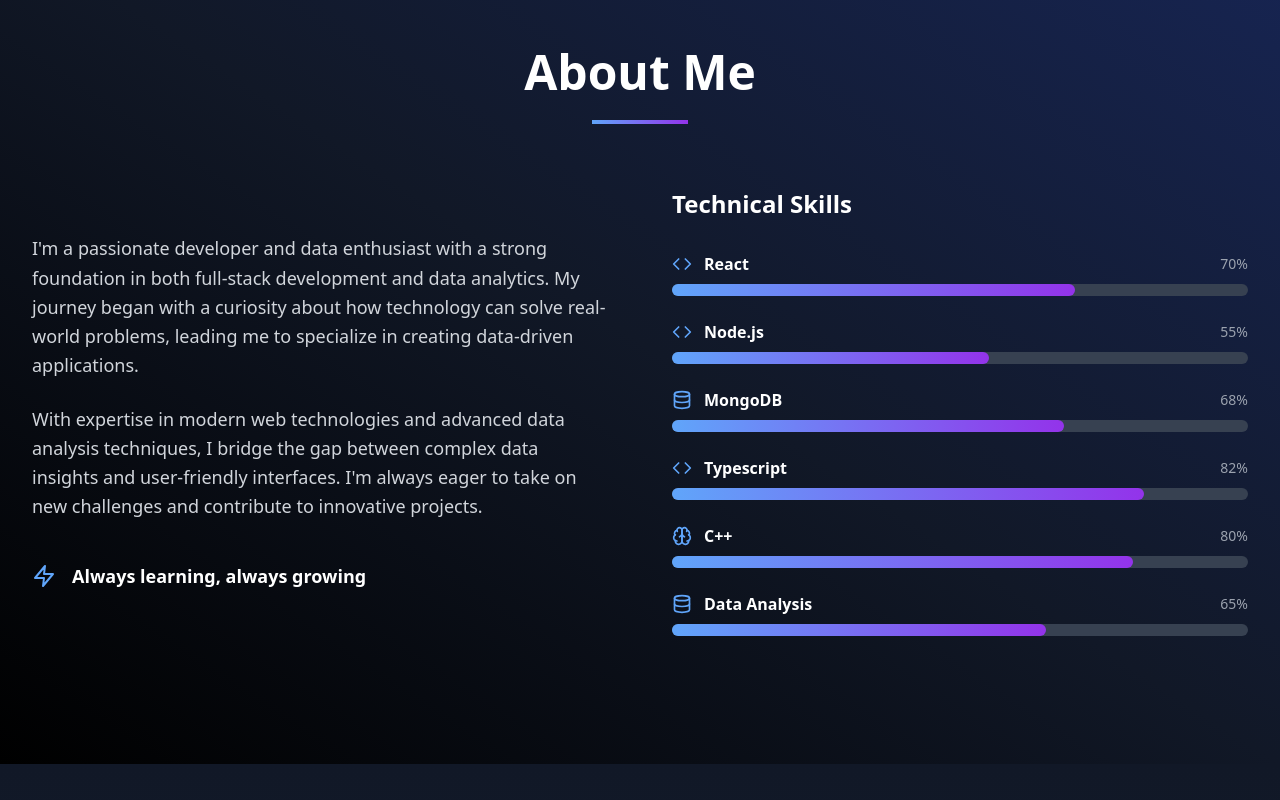
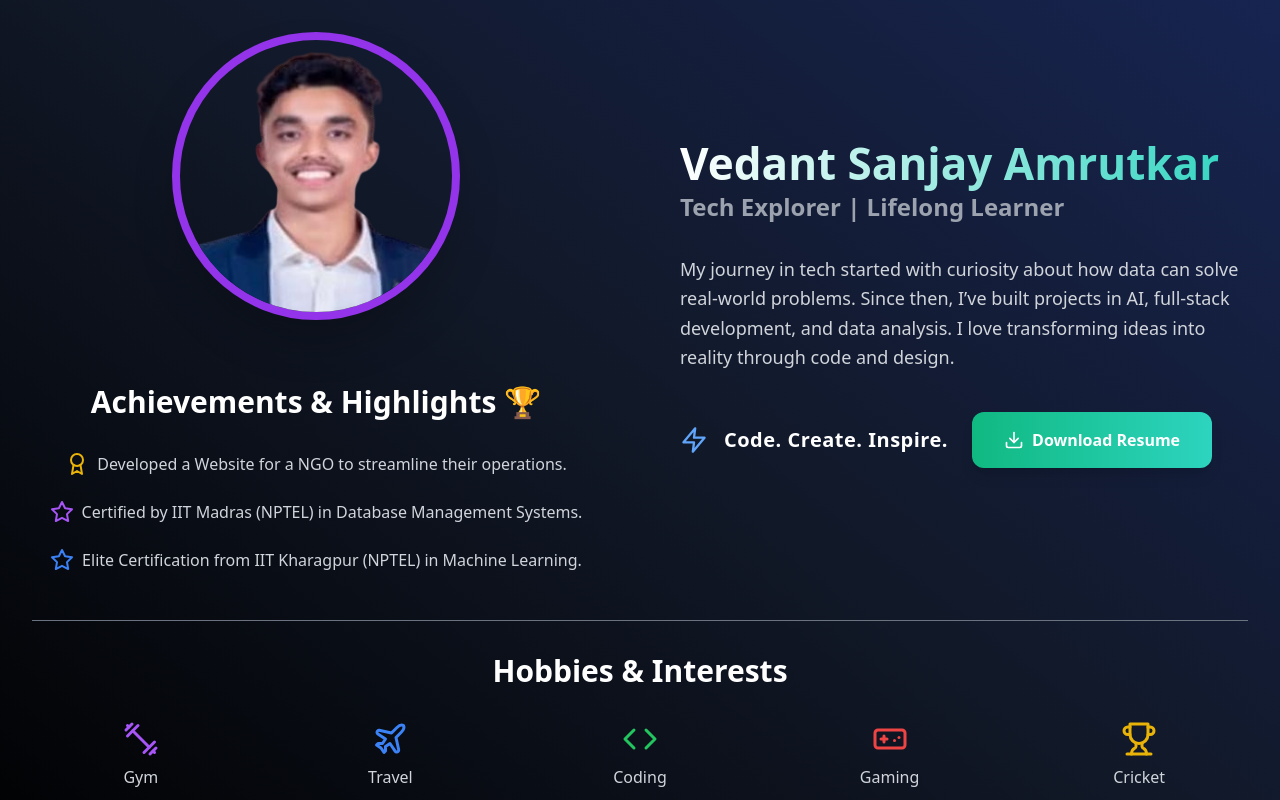
Before and after one commit to vedant-zeus/Portfolio, a React (Vite) app: page / in a window 1280 px wide. Shown: the part 880-1680 px from the top of the page. Built offline with nearby package versions, Linux system fonts and the light colour scheme.

Commit message:
about me changed

```diff
--- a/src/components/About.tsx
+++ b/src/components/About.tsx
@@ -1,106 +1,175 @@
 import React from 'react';
-import { Code, Database, Brain, Zap } from 'lucide-react';
+import {
+  Zap, Award, Star, Plane, Code, Gamepad,
+  Dumbbell, Trophy , Download
+} from 'lucide-react';
 import { useTheme } from '../contexts/ThemeContext';
 
 const About: React.FC = () => {
   const { isDark } = useTheme();
 
-  const skills = [
-    { name: 'React', icon: Code, level: 70 },
-    { name: 'Node.js', icon: Code, level: 55 },
-    { name: 'MongoDB', icon: Database, level: 68 },
-    { name: 'Typescript', icon: Code, level: 82 },
-    { name: 'C++', icon: Brain, level: 80 },
-    { name: 'Data Analysis', icon: Database, level: 65 }
-  ];
-
   return (
-
-    <section id="about"
-      className={`py-32 pt-30 ${
+    <section
+      id="about"
+      className={`py-32 pt-28 ${
         isDark
           ? "bg-gradient-to-tr from-black via-gray-900 to-blue-950"
           : "bg-gradient-to-tr from-gray-50 via-pink-100 to-yellow-100"
       }`}
     >
+      <div className="max-w-7xl mx-auto px-4 sm:px-6 lg:px-8">
 
+        {/* Profile + Bio + Achievements */}
+        <div className="grid lg:grid-cols-2 gap-20 items-center mb-5">
 
-
-      <div className="max-w-7xl mx-auto px-4 sm:px-6 lg:px-8">
-        <div className="text-center mb-16">
-          <h2 className={`text-4xl lg:text-5xl font-bold mb-6 ${
-            isDark ? 'text-white' : 'text-gray-900'
-          }`}>
-            About Me
-          </h2>
-          <div className="w-24 h-1 bg-gradient-to-r from-blue-400 to-purple-600 mx-auto mb-8"></div>
+          {/* Left Side Image + Achievements */}
+          <div className="flex flex-col items-center gap-12">
+            {/* Enlarged Profile Circle */}
+            <div className="relative w-72 h-72 rounded-full overflow-hidden border-8 border-purple-600 shadow-2xl">
+              <img
+                src="/vedant1.png"
+                alt="Profile"
+                className="w-full h-full object-cover"
+              />
             </div>
 
-        <div className="grid lg:grid-cols-2 gap-16 items-center">
-          <div className="space-y-6">
-            <p className={`text-lg leading-relaxed ${
-              isDark ? 'text-gray-300' : 'text-gray-700'
-            }`}>
-              I'm a passionate developer and data enthusiast with a strong foundation in both
-              full-stack development and data analytics. My journey began with a curiosity about
-              how technology can solve real-world problems, leading me to specialize in creating
-              data-driven applications.
-            </p>
-            <p className={`text-lg leading-relaxed ${
-              isDark ? 'text-gray-300' : 'text-gray-700'
-            }`}>
-              With expertise in modern web technologies and advanced data analysis techniques,
-              I bridge the gap between complex data insights and user-friendly interfaces.
-              I'm always eager to take on new challenges and contribute to innovative projects.
-            </p>
-            <div className="flex items-center gap-4 pt-4">
-              <Zap className={`${isDark ? 'text-blue-400' : 'text-blue-600'}`} size={24} />
-              <span className={`text-lg font-semibold ${
+            {/* Achievements beside photo */}
+            <div className="w-full mt-4">
+              <h3
+                className={`text-3xl font-bold mb-8 text-center ${
                   isDark ? 'text-white' : 'text-gray-900'
-              }`}>
-                Always learning, always growing
+                }`}
+              >
+                Achievements & Highlights 🏆
+              </h3>
+              <ul className="flex flex-wrap justify-center gap-6">
+                <li className="flex items-center gap-2">
+                  <Award className="text-yellow-500" size={24} />
+                  <span className={isDark ? 'text-gray-300' : 'text-gray-700'}>
+                    Developed a Website for a NGO to streamline their operations.
                   </span>
+                </li>
+                <li className="flex items-center gap-2">
+                  <Star className="text-purple-500" size={24} />
+                  <span className={isDark ? 'text-gray-300' : 'text-gray-700'}>
+                    Certified by IIT Madras (NPTEL) in Database Management Systems.
+                  </span>
+                </li>
+                <li className="flex items-center gap-2">
+                  <Star className="text-blue-500" size={24} />
+                  <span className={isDark ? 'text-gray-300' : 'text-gray-700'}>
+                    Elite Certification from IIT Kharagpur (NPTEL) in Machine Learning.
+                  </span>
+                </li>
+              </ul>
             </div>
           </div>
 
-          <div className="space-y-6">
-            <h3 className={`text-2xl font-bold mb-8 ${
+          {/* Right Side Details */}
+          <div>
+            <h2
+              className={`relative text-6xl lg:text-[2.75rem] font-extrabold leading-tight
+                bg-gradient-to-r
+                ${isDark
+                  ? 'from-white via-teal-400 to-teal-300'
+                  : 'from-pink-600 via-orange-500 to-yellow-500'}
+                text-transparent bg-clip-text
+                animate-gradient-x bg-[length:200%_200%]`}
+            >
+              Vedant Sanjay Amrutkar
+            </h2>
+            <h3
+              className={`text-2xl font-semibold mb-8 ${
+                isDark ? 'text-gray-400' : 'text-gray-700'
+              }`}
+            >
+              Tech Explorer | Lifelong Learner
+            </h3>
+
+            {/* Short Bio */}
+            <p
+              className={`text-lg leading-relaxed mb-6 ${
+                isDark ? 'text-gray-300' : 'text-gray-700'
+              }`}
+            >
+              My journey in tech started with curiosity about how data can solve real-world problems.
+              Since then, I’ve built projects in AI, full-stack development, and data analysis.
+              I love transforming ideas into reality through code and design.
+            </p>
+
+            {/* Motto */}
+            <div className="flex flex-col sm:flex-row sm:items-center gap-6 pt-4">
+              <div className="flex items-center gap-4">
+                <Zap
+                  className={`${isDark ? 'text-blue-400' : 'text-blue-600'}`}
+                  size={28}
+                />
+                <span
+                  className={`text-xl font-semibold tracking-wide ${
                     isDark ? 'text-white' : 'text-gray-900'
-            }`}>
-              Technical Skills
-            </h3>
-            {skills.map((skill) => {
-              const Icon = skill.icon;
-              return (
-                <div key={skill.name} className="space-y-2">
-                  <div className="flex items-center justify-between">
-                    <div className="flex items-center gap-3">
-                      <Icon className={`${isDark ? 'text-blue-400' : 'text-blue-600'}`} size={20} />
-                      <span className={`font-semibold ${
-                        isDark ? 'text-white' : 'text-gray-900'
-                      }`}>
-                        {skill.name}
+                  }`}
+                >
+                  Code. Create. Inspire.
                 </span>
               </div>
-                    <span className={`text-sm ${
-                      isDark ? 'text-gray-400' : 'text-gray-600'
-                    }`}>
-                      {skill.level}%
-                    </span>
-                  </div>
-                  <div className={`w-full rounded-full h-3 ${
-                    isDark ? 'bg-gray-700' : 'bg-gray-200'
-                  }`}>
-                    <div
-                      className="h-3 bg-gradient-to-r from-blue-400 to-purple-600 rounded-full transition-all duration-1000 ease-out"
-                      style={{ width: `${skill.level}%` }}
-                    ></div>
+
+              {/* ✅ Download Resume Button */}
+              <button
+            className={`group px-8 py-4 text-white font-semibold rounded-xl hover:scale-105 transform transition-all duration-200 shadow-lg hover:shadow-xl flex items-center gap-2
+              bg-gradient-to-r ${isDark
+                ? 'from-emerald-500 to-teal-400'
+                : 'from-pink-500 to-orange-400'}
+            `}
+            onClick={() => {
+              const resumeUrl = '/Resume.pdf';
+              const link = document.createElement('a');
+              link.href = resumeUrl;
+              link.download = 'Vedant_Sanjay_Amrutkar_Resume.pdf';
+              document.body.appendChild(link);
+              link.click();
+              document.body.removeChild(link);
+            }}
+          >
+            <Download size={20} className="group-hover:animate-bounce" />
+            Download Resume
+          </button>
             </div>
           </div>
-              );
-            })}
+        </div>
+
+        {/* Hobbies / Interests Icons */}
+        <div className="mt-12 border-t border-gray-500 pt-8">
+          <h3
+            className={`text-3xl font-bold mb-8 text-center ${
+              isDark ? 'text-white' : 'text-gray-900'
+            }`}
+          >
+            Hobbies & Interests
+          </h3>
+          <div className="grid grid-cols-2 sm:grid-cols-4 lg:grid-cols-5 gap-8 text-center">
+            <div className="flex flex-col items-center">
+              <Dumbbell size={36} className="text-purple-500 mb-2" />
+              <span className={isDark ? 'text-gray-300' : 'text-gray-700'}>Gym</span>
+            </div>
+            <div className="flex flex-col items-center">
+              <Plane size={36} className="text-blue-500 mb-2" />
+              <span className={isDark ? 'text-gray-300' : 'text-gray-700'}>Travel</span>
+            </div>
+            <div className="flex flex-col items-center">
+              <Code size={36} className="text-green-500 mb-2" />
+              <span className={isDark ? 'text-gray-300' : 'text-gray-700'}>Coding</span>
+            </div>
+            <div className="flex flex-col items-center">
+              <Gamepad size={36} className="text-red-500 mb-2" />
+              <span className={isDark ? 'text-gray-300' : 'text-gray-700'}>Gaming</span>
+            </div>
+            <div className="flex flex-col items-center">
+              <Trophy size={36} className="text-yellow-500 mb-2" />
+              <span className={isDark ? 'text-gray-300' : 'text-gray-700'}>Cricket</span>
             </div>
           </div>
+        </div>
+
       </div>
     </section>
   );
--- a/src/components/Hero.tsx
+++ b/src/components/Hero.tsx
@@ -1,10 +1,17 @@
 import React from 'react';
-import { Download, Mail, Github, Linkedin, Instagram } from 'lucide-react';
+import { Download, User2 ,Mail, Github, Linkedin, Instagram } from 'lucide-react';
 import { useTheme } from '../contexts/ThemeContext';
 import { motion } from "framer-motion";
 
 const Hero: React.FC = () => {
   const { isDark } = useTheme();
+
+  const scrollToabout = () => {
+    const element = document.querySelector('#about');
+    if (element) {
+      element.scrollIntoView({ behavior: 'smooth' });
+    }
+  };
 
   const scrollToContact = () => {
     const element = document.querySelector('#projects');
@@ -85,23 +92,15 @@ const Hero: React.FC = () => {
         {/* Buttons */}
         <motion.div variants={itemVariants} className="flex flex-wrap gap-4 justify-center">
           <button
+            onClick={scrollToabout}
             className={`group px-8 py-4 text-white font-semibold rounded-xl hover:scale-105 transform transition-all duration-200 shadow-lg hover:shadow-xl flex items-center gap-2
               bg-gradient-to-r ${isDark
                 ? 'from-emerald-500 to-teal-400'
                 : 'from-pink-500 to-orange-400'}
             `}
-            onClick={() => {
-              const resumeUrl = '/Resume.pdf';
-              const link = document.createElement('a');
-              link.href = resumeUrl;
-              link.download = 'Vedant_Sanjay_Amrutkar_Resume.pdf';
-              document.body.appendChild(link);
-              link.click();
-              document.body.removeChild(link);
-            }}
           >
-            <Download size={20} className="group-hover:animate-bounce" />
-            Download Resume
+            <User2 size={20} />
+            <span>About me </span>
           </button>
 
           <button
```
Lines whose indentation alone changed are shown as unchanged.
